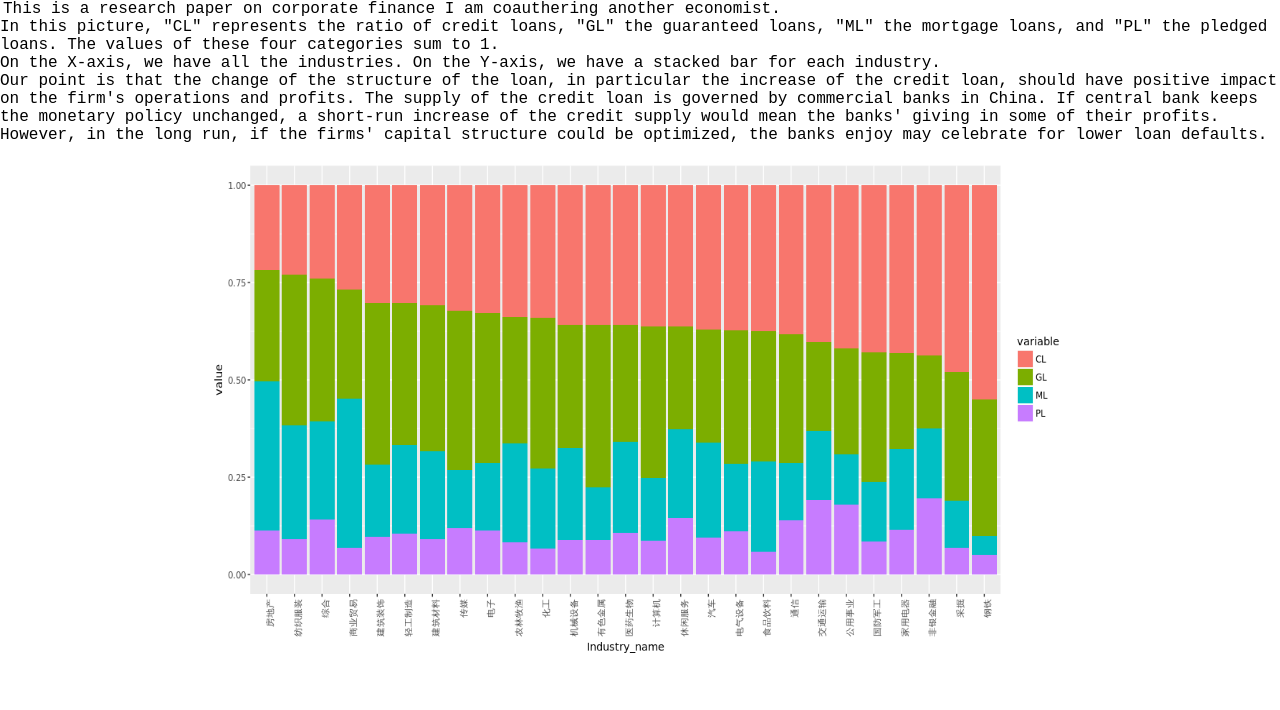
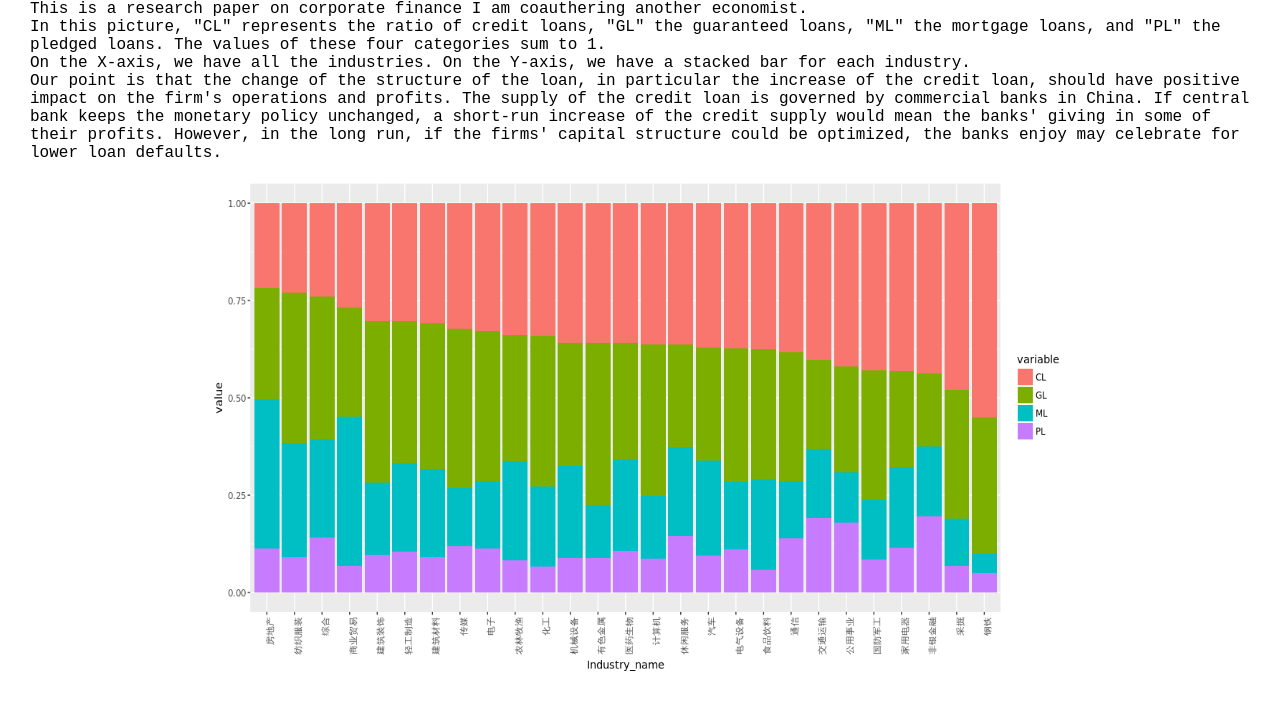
Before and after one commit to brbisheng/brbisheng.github.io, a Jekyll site: the page built from _posts/new/2020-06-06-b1.md, in a window 1280 px wide. Shown: the top 710 px of the page. Built offline with Jekyll 4.4.1, drawn with Linux system fonts in a browser that asks for light colours; nearby versions of some CDN libraries.

Commit message:
Update 2020-06-06-b1.md

```diff
--- a/_posts/new/2020-06-06-b1.md
+++ b/_posts/new/2020-06-06-b1.md
@@ -4,7 +4,7 @@ title: "June 6th, 2020"
 categories: stocks
 ---
 
-<div style="text-indent:3px">
+<div style="margin-left:30px;margin-right:30px;">
 This is a research paper on corporate finance I am coauthering another economist.
 <br>
 In this picture, "CL" represents the ratio of credit loans, "GL" the guaranteed loans, "ML" the mortgage loans, and "PL" the pledged loans. The values of these four categories sum to 1.
```
